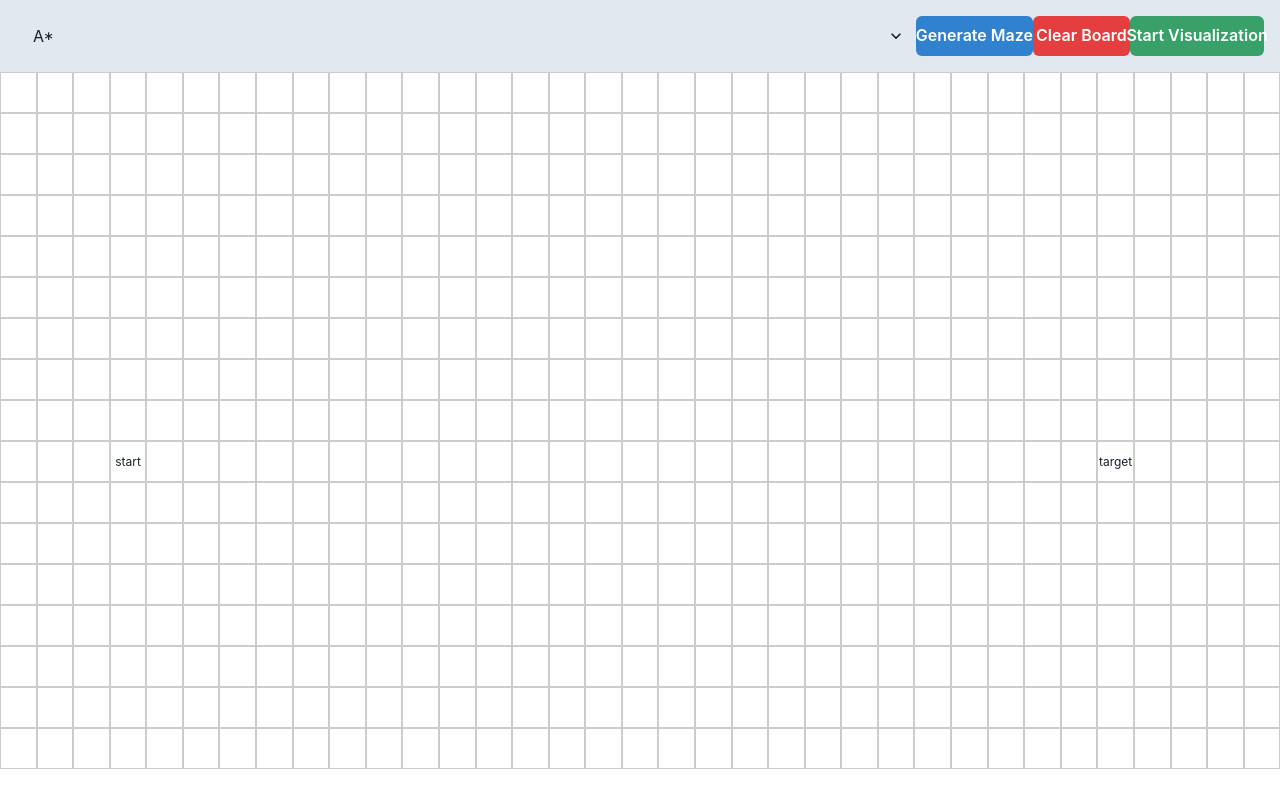
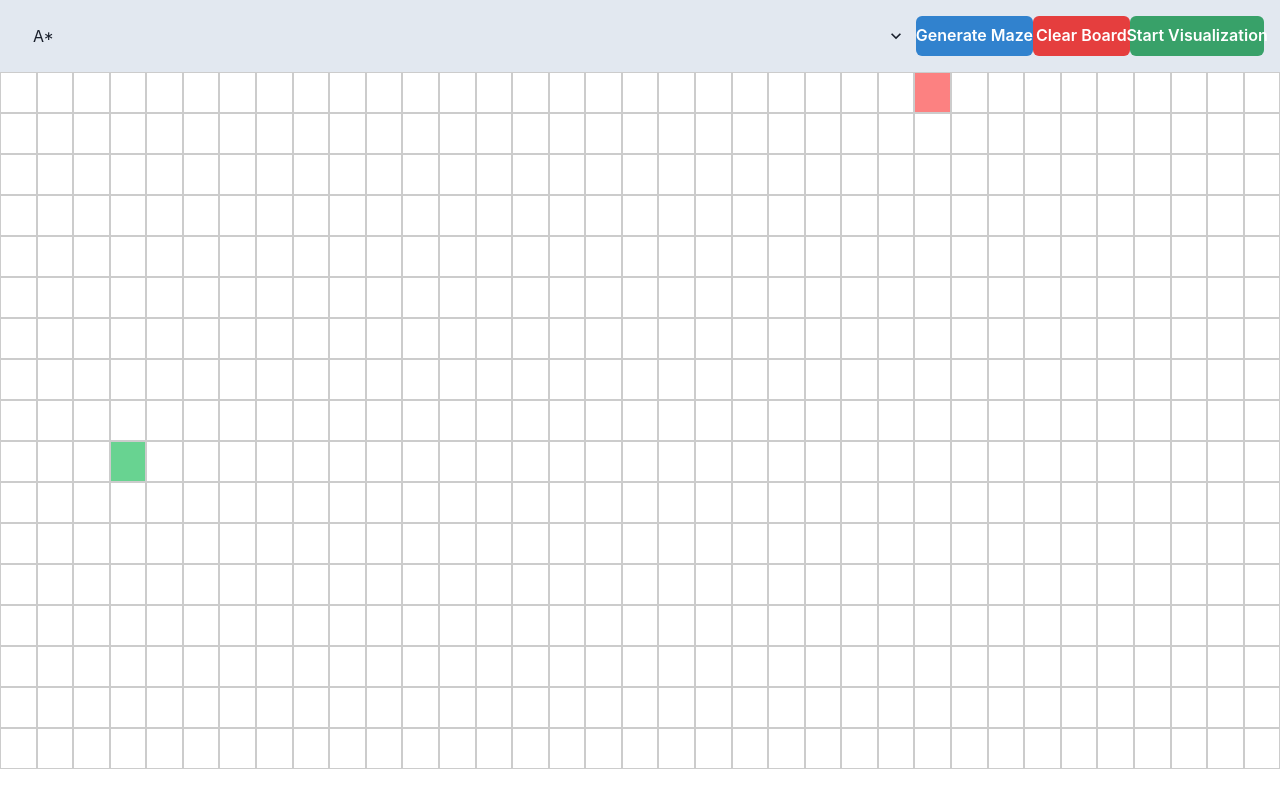
Before and after one commit to JackWinterburn/foo, a React (Create React App) app: page / in a window 1280 px wide. Built offline with nearby package versions, Linux system fonts and the light colour scheme.

Commit message:
got dijktras visualisation working with shortest path highlighting

```diff
--- a/src/App.tsx
+++ b/src/App.tsx
@@ -1,5 +1,6 @@
 import './App.css';
 import Board from './components/Board';
+import { Node } from './types';
 
 import ControlBar from './components/ControlBar';
 import { useAtom } from "jotai";
@@ -9,10 +10,36 @@ from "./atoms";
 function App() {
   const [startNode, setStartNode] = useAtom(startNodeCoords)
   const [targetNode, setTargetNode] = useAtom(targetNodeCoords)
+
+  const start: Node = {
+    h: 0,
+    ...startNode,
+    f: 0,
+    g:0,
+    visited: false,
+    start: true,
+    weight: 0,
+    parent: null,
+    shortestPath: false,
+  }
+
+  const target: Node = {
+    h: 0,
+    ...targetNode,
+    f: 0,
+    g:0,
+    visited: false,
+    start: true,
+    weight: 0,
+    parent: null,
+    shortestPath: false,
+
+  }
+
   return (
     <div className="App">
       <ControlBar/>
-      <Board startNode={startNode} targetNode={targetNode} />
+      <Board startNode={start} targetNode={target} />
     </div>
   );
 }
--- a/src/algorithms/Djikstra.ts
+++ b/src/algorithms/Djikstra.ts
@@ -1,10 +1,78 @@
-import React from 'react'
-import { Coords } from '../types'
+import { BoardState } from '../atoms';
+import { useAtom } from "jotai";
+import { Node } from '../types';
 
-function Djikstra({startCoords}: {startCoords: Coords}) {
-    return (
-        null
-    )
+export function Dijkstra({grid, startNode, targetNode}: {grid: Node[][], startNode: Node, targetNode: Node}) {
+    const visitedNodesInOrder: Node[] = [];
+
+    const nodesToVisit: Node[] = [];
+    nodesToVisit.push(startNode);
+
+    const visitedNodes: { [key: string]: boolean } = {};
+
+    while (nodesToVisit.length > 0) {
+      nodesToVisit.sort((a, b) => a.f - b.f);
+      const currentNode = nodesToVisit.shift();
+
+      // type guard to avoid undef error
+      if (!currentNode) {
+        continue;
+      }
+
+      if (currentNode.x === targetNode.x && currentNode.y === targetNode.y) {
+      // Found targetNode node
+      break;
+      }
+
+      const neighbors = getNeighbors(currentNode, grid);
+
+      for (const neighbor of neighbors) {
+        const neighborKey = `${neighbor.x}-${neighbor.y}`;
+        if (neighborKey in visitedNodes) {
+          continue;
+        }
+
+        const newG = currentNode.g + 1;
+        const newF = newG + calculateHeuristic(neighbor, targetNode);
+
+        if (newF <= neighbor.f || !(neighborKey in nodesToVisit)) {
+          neighbor.g = newG;
+          neighbor.f = newF;
+          neighbor.parent = currentNode;
+
+          visitedNodes[neighborKey] = true;
+
+          nodesToVisit.push(neighbor);
+
+          visitedNodesInOrder.push(neighbor);
+        }
+      }
+    }
+
+    let currentNode = grid[targetNode.y][targetNode.x];
+    const shortestPathNodes: Node[] = [];
+
+    while (currentNode.parent) {
+        shortestPathNodes.push(currentNode);
+        currentNode = currentNode.parent;
+    }
+
+
+      return [visitedNodesInOrder, shortestPathNodes];
 }
 
-export default Djikstra
+const getNeighbors = (node: Node, grid: Node[][]): Node[] => {
+    const neighbors: Node[] = [];
+    const { x, y } = node;
+
+    if (x > 0) neighbors.push(grid[y][x - 1]);
+    if (x < grid[0].length - 1) neighbors.push(grid[y][x + 1]);
+    if (y > 0) neighbors.push(grid[y - 1][x]);
+    if (y < grid.length - 1) neighbors.push(grid[y + 1][x]);
+
+    return neighbors.filter(neighbor => !neighbor.visited);
+  };
+
+  const calculateHeuristic = (node: Node, targetNode: { x: number, y: number }): number => {
+    return Math.abs(node.x - targetNode.x) + Math.abs(node.y - targetNode.y);
+  };
--- a/src/atoms.ts
+++ b/src/atoms.ts
@@ -2,8 +2,9 @@ import { atom, useAtom } from 'jotai';
 import { Coords, Node } from './types';
 import generateGrid from './utils/generateBoard';
 
+export const algorithmInExecution = atom<boolean>(false);
 export const selectedAlgorithmAtom = atom<string>('astar');
 export const startNodeCoords = atom<Coords>({x: 3, y: 9});
-export const targetNodeCoords = atom<Coords>({x: 30, y: 9});
+export const targetNodeCoords = atom<Coords>({x: 25, y: 0});
 
-export const BoardState = atom<Node[][]>(generateGrid(17, 35, {x:3, y:9}, {x:30, y:9}))
+export const BoardState = atom<Node[][]>(generateGrid(17, 35, {x:3, y:9}, {x:25, y:0}))
--- a/src/components/Board.tsx
+++ b/src/components/Board.tsx
@@ -1,19 +1,81 @@
-import React from 'react';
+import { useEffect } from 'react';
 import { Box } from '@chakra-ui/react';
-import { Coords, Node } from '../types';
+import { Node } from '../types';
 import { useAtom } from 'jotai';
-import { BoardState } from '../atoms';
+import { BoardState, algorithmInExecution } from '../atoms';
 import NodeEl from './NodeEl';
+import { Dijkstra } from "../algorithms/Djikstra"
 
 
+const Board = ({ startNode, targetNode }: {startNode: Node, targetNode: Node}) => {
+    const [algorithmIsExecuting, setAlgorithmIsExecuting] = useAtom(algorithmInExecution);
+    const [boardState, setBoardState] = useAtom(BoardState);
+    let grid = boardState;
+    useEffect(() => {
+      if(algorithmIsExecuting) {
 
-const Board = ({ startNode, targetNode }: {startNode: Coords, targetNode: Coords}) => {
-    const [boardState, setBoardState] = useAtom(BoardState);
+        let visitedNodesInOrder: Node[] = [];
+        let shortestPathNodes: Node[] = [];
+        const dijkstraAlgorithm = async () => {
+          [visitedNodesInOrder, shortestPathNodes] = await Dijkstra({grid, startNode, targetNode});
+
+          animateAlgorithm(visitedNodesInOrder, shortestPathNodes);
+        };
+
+        dijkstraAlgorithm();
+      }
+    }, [startNode, targetNode, algorithmIsExecuting]);
+
+    const animateAlgorithm = (visitedNodesInOrder: Node[], shortestPathNodes: Node[]) => {
+      for (let i = 0; i <= visitedNodesInOrder.length; i++) {
+        if (i === visitedNodesInOrder.length) {
+          setTimeout(() => {
+            shortestPathNodes.forEach(node => {
+              setTimeout(() => {
+                setBoardState(prevGrid => {
+                  const newGrid = prevGrid.map(row => [...row]);
+                  const newNode = {
+                    ...node,
+                    shortestPath: true,
+                  };
+                  newGrid[node.y][node.x] = newNode;
+                  return newGrid;
+                });
+              }, 50)
+            });
+            setAlgorithmIsExecuting(false);
+          }, 30 * i);
+          return;
+        }
+        setTimeout(() => {
+          const grid = boardState;
+          const node = visitedNodesInOrder[i];
+          const newGrid = grid.slice();
+          const newNode = {
+            ...node,
+            visited: true,
+          };
+          newGrid[node.y][node.x] = newNode;
+          setBoardState(prevGrid => {
+            const newGrid = prevGrid.map(row => [...row]);
+            const newNode = {
+              ...node,
+              visited: true,
+            };
+            newGrid[node.y][node.x] = newNode;
+            return newGrid;
+          });
+        }, 30 * i);
+      }
+
+    };
 
   return (
-    <Box margin="auto">
+    <Box margin="auto"
+    pointerEvents={`${algorithmIsExecuting? "none" : "auto"}`}
+    >
       {boardState.map((row, rowIndex) => (
-        <div key={rowIndex} style={{ display: 'flex' }}>
+        <Box key={rowIndex} style={{ display: 'flex' }}>
           {row.map((node) => (
             <NodeEl
               key={`${node.x}-${node.y}`}
@@ -26,9 +88,11 @@ const Board = ({ startNode, targetNode }: {startNode: Coords, targetNode: Coords
               start={node.start}
               target={node.target}
               weight={node.weight}
+              shortestPath={node.shortestPath}
+              parent={null}
             />
           ))}
-        </div>
+        </Box>
       ))}
     </Box>
   );
--- a/src/components/ControlBar.tsx
+++ b/src/components/ControlBar.tsx
@@ -1,10 +1,11 @@
 import React from 'react';
 import { Select, Button, Flex, Spacer } from '@chakra-ui/react';
 import { useAtom } from 'jotai';
-import { selectedAlgorithmAtom } from '../atoms'; // Create this atom in a separate file
+import { selectedAlgorithmAtom, algorithmInExecution } from '../atoms'; // Create this atom in a separate file
 
 const ControlBar: React.FC = () => {
   const [selectedAlgorithm, setSelectedAlgorithm] = useAtom(selectedAlgorithmAtom);
+  const [algorithmIsExecuting, setAlgorithmIsExecuting] = useAtom(algorithmInExecution);
 
   const handleAlgorithmChange = (event: React.ChangeEvent<HTMLSelectElement>) => {
     setSelectedAlgorithm(event.target.value);
@@ -19,7 +20,7 @@ const ControlBar: React.FC = () => {
   };
 
   const handleStartVisualization = () => {
-    // Add logic for starting the visualization here
+    setAlgorithmIsExecuting(true);
   };
 
   return (
@@ -33,7 +34,7 @@ const ControlBar: React.FC = () => {
       <Spacer />
       <Button colorScheme="blue" onClick={handleGenerateMaze}>Generate Maze</Button>
       <Button colorScheme="red" onClick={handleClearBoard}>Clear Board</Button>
-      <Button colorScheme="green" onClick={handleStartVisualization}>Start Visualization</Button>
+      <Button colorScheme="green" onClick={handleStartVisualization} isLoading={algorithmIsExecuting}>Start Visualization</Button>
     </Flex>
   );
 };
--- a/src/components/NodeEl.tsx
+++ b/src/components/NodeEl.tsx
@@ -1,15 +1,43 @@
 import { Box } from '@chakra-ui/react';
-import React from 'react';
 import { Node } from '../types';
+import { useState } from 'react';
+import { algorithmInExecution } from '../atoms';
+import { useAtom } from 'jotai';
 
-function NodeEl({x, y, visited, f, h, g, start, target, weight}: Node) {
+import "../styling/cellAnimations.css"
+function NodeEl({x, y, visited, f, h, g, start, target, weight, shortestPath, parent}: Node) {
+  const [algorithmIsExecuting, setAlgorithmIsExecuting] = useAtom(algorithmInExecution);
 
-  const nodeColor = visited ? 'blue.300' : 'white';
-  function handleClick() {
-    console.log(`clicked at ${x}, ${y}`)
+  let nodeColor;
+  let classname = ""
+
+  if (start) {
+    nodeColor = 'green.300';
+    classname = "start";
+  } else if (target) {
+    nodeColor = 'red.300';
+    classname = "target";
+
+  } else if (shortestPath) {
+    nodeColor = 'yellow.300';
+    classname = "shortest-path";
+
+  } else if (visited) {
+    nodeColor = 'blue.300';
+    classname = "visited";
+
+  } else {
+    nodeColor = 'white';
+    classname = "unvisited";
+
   }
+
+  const handleClick = () => {console.log(shortestPath, visited, parent)}
+
 return (
   <Box
+    className={classname}
+    cursor={`${algorithmIsExecuting? "not-allowed": "auto"}`}
     w="41px"
     h="41px"
     border="1px solid #ccc"
@@ -20,8 +48,6 @@ return (
     fontSize="12px"
     onClick={handleClick}
   >
-    {start ? "start" : ""}
-    {target? "target" : ""}
   </Box>
 );
 }
--- /dev/null
+++ b/src/styling/cellAnimations.css
@@ -0,0 +1,68 @@
+.shortest-path{
+    /*border: 1px solid rgb(175, 216, 248);*/
+    background-color: rgb(255, 254, 106);
+    /*background-position: center;
+    background-repeat: no-repeat;
+    background-size: contain;*/
+    animation-name: triangletwo;
+    animation-duration: 1.5s;
+    animation-timing-function: linear;
+    animation-delay: 0;
+    animation-direction: alternate;
+    animation-iteration-count: 1;
+    animation-fill-mode: forwards;
+    animation-play-state: running;
+  }
+
+  .visited{
+    border: 1px solid rgb(175, 216, 248);
+    background-position: center;
+    background-repeat: no-repeat;
+    background-size: contain;
+    animation-name: visitedAnimation;
+    animation-duration: 1.5s;
+    animation-timing-function: ease-out;
+    animation-delay: 0;
+    animation-direction: alternate;
+    animation-iteration-count: 1;
+    animation-fill-mode: forwards;
+    animation-play-state: running;
+  }
+  @keyframes triangletwo {
+    0% {
+      transform: scale(.6);
+      background-color: rgb(255, 254, 106);
+    }
+
+    50% {
+      transform: scale(1.2);
+      background-color: rgb(255, 254, 106);
+    }
+
+    100% {
+      transform: scale(1.0);
+      background-color: rgb(255, 254, 106);
+    }
+  }
+
+  @keyframes visitedAnimation {
+    0% {
+      transform: scale(.3);
+      background-color: rgba(0, 0, 66, 0.75);
+      border-radius: 100%;
+    }
+
+    50% {
+      background-color: rgba(17, 104, 217, 0.75);
+    }
+
+    75% {
+      transform: scale(1.2);
+      background-color: rgba(0, 217, 159, 0.75)
+    }
+
+    100% {
+      transform: scale(1.0);
+      background-color: rgba(0, 190, 218, 0.75);
+    }
+  }
--- a/src/types.ts
+++ b/src/types.ts
@@ -8,6 +8,8 @@ export type Node = {
     start?: boolean,
     target?: boolean,
     weight: number,
+    parent: Node | null,
+    shortestPath: boolean
 }
 
 export type Coords = {
--- a/src/utils/generateBoard.ts
+++ b/src/utils/generateBoard.ts
@@ -16,6 +16,8 @@ export default function generateGrid(rows: number, cols: number, startNode: { x:
           start: false,
           target: false,
           weight: 1,
+          parent: null,
+          shortestPath: false,
         };
 
         // Set start node and target node properties
```
